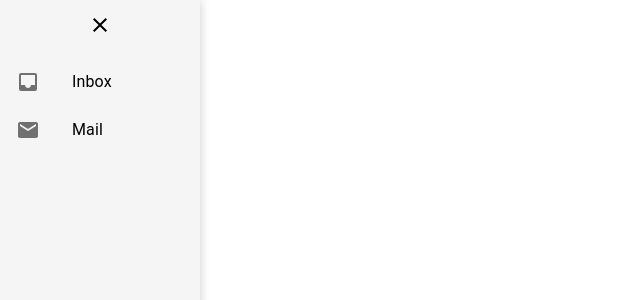
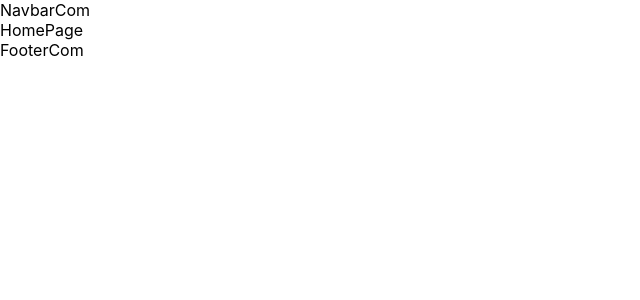
Before and after one commit to bitirmeProjesiWeb/Front-end, a React (Create React App) app: page / in a window 1280 px wide. Shown: the top 300 px of the page, without its empty margins (0-640 px from the left). Built offline with nearby package versions, Linux system fonts and the light colour scheme.

Commit message:
gereksiz dosyalar temizlendi

```diff
--- a/src/components/common/Sidebar.js
+++ /dev/null
@@ -1,34 +0,0 @@
- import React, { useState } from 'react';
- import "../../styles/Sidebar.css";
- import { List, ListItem, ListItemIcon, ListItemText } from '@mui/material/';
- import { Inbox , Mail, Menu, Close } from '@mui/icons-material';
-export default function Sidebar() {
-  const [isPinned, setIsPinned] = useState(false);
-
-  const togglePin = () => {
-    setIsPinned(!isPinned);
-  };
-
-  return (
-    <div className='con'>
-    <div className={`sidebar ${isPinned ? 'pinned' : ''}`}>
-      <div className="toggle-pin" onClick={togglePin}>
-        {isPinned ? <Menu/>:<Close/> }
-      </div>
-      <List className='menu'>
-    <ListItem button className='menu-item'>
-      <ListItemIcon><Inbox /></ListItemIcon>
-      <ListItemText primary="Inbox" />
-    </ListItem>
-    <ListItem button className='menu-item'>
-      <ListItemIcon><Mail/></ListItemIcon>
-      <ListItemText primary="Mail" />
-    </ListItem>
-  </List>
-    </div>
-    <div className='main'>
-      masafasfasca
-    </div>
-    </div>
-  );
-};
--- a/src/pages/user/HomePage.js
+++ b/src/pages/user/HomePage.js
@@ -1,10 +1,7 @@
-import React from "react";
-import Sidebar from "../../components/common/Sidebar.js";
+import React from 'react'
 
-export default function HomePages() {
+export default function HomePage() {
   return (
-    <div>
-      <Sidebar />
-    </div>
-  );
+    <div>HomePage</div>
+  )
 }
--- a/src/styles/Sidebar.css
+++ /dev/null
@@ -1,37 +0,0 @@
-.con {
-    display: flex;
-}
-.sidebar {
-    position: fixed;
-    top: 0;
-    left: 0;
-    bottom: 0;
-    width: 200px;
-    background-color: #f5f5f5;
-    box-shadow: 0 0 10px rgba(0, 0, 0, 0.2);
-    transition: all 0.3s ease;
-    z-index: 100;
-  }
-
-  .sidebar.pinned {
-    width: 50px;
-  }
-
-  .toggle-pin {
-    display: flex;
-    align-items: center;
-    justify-content: center;
-    height: 50px;
-    cursor: pointer;
-  }
-
-  .menu {
-    list-style: none;
-    margin: 0;
-    padding: 0;
-  }
-
-  .menu-item {
-    padding: 10px;
-    overflow: hidden;
-  }
```
